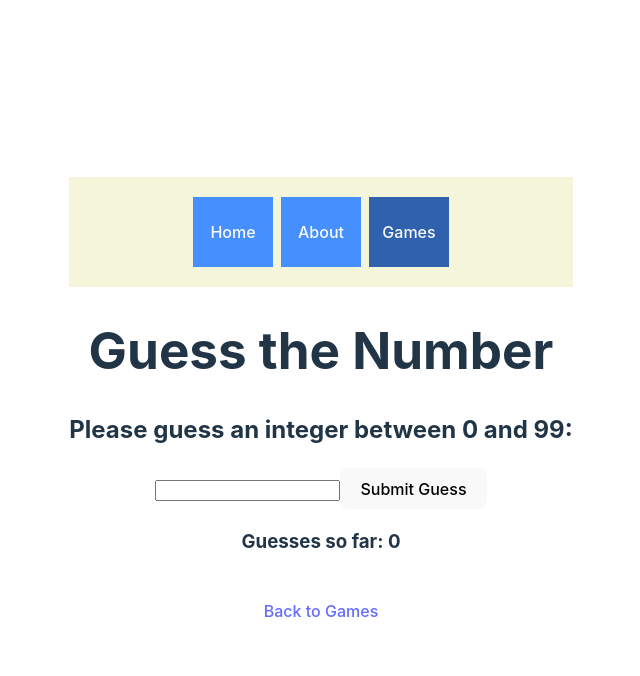
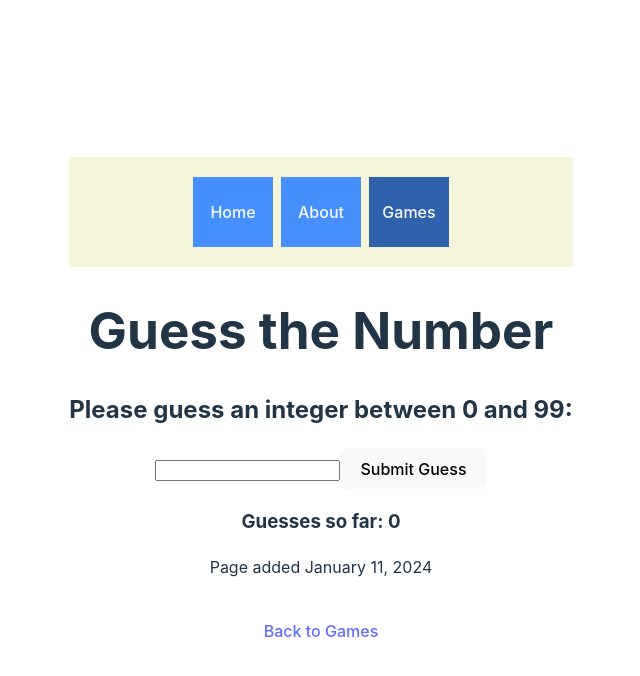
Before and after one commit to rrisner/risnerone, a React (Vite) app: page /games/guess-the-number in a window 1280 px wide. Shown: the top 676 px of the page, without its empty margins (319-959 px from the left). Built offline with nearby package versions, Linux system fonts and the light colour scheme.

Commit message:
Add dates to games and reduce difficulty of mine cleanup

```diff
--- a/src/components/Games/GuessTheNumberGame.jsx
+++ b/src/components/Games/GuessTheNumberGame.jsx
@@ -81,6 +81,7 @@ function GuessTheNumberGame() {
             <h2>No value was entered.</h2>
           </div>
         ))}
+      <p>Page added January 11, 2024</p>
     </>
   );
 }
--- a/src/components/Games/MineCleanupGame.jsx
+++ b/src/components/Games/MineCleanupGame.jsx
@@ -260,7 +260,7 @@ function MineCleanupGame() {
 
   const initializeGameBoardState = () => {
     let newGameState = structuredClone(initialGameState);
-    newGameState.gameBoard = generateNewGameBoard(0.22);
+    newGameState.gameBoard = generateNewGameBoard(0.09);
     newGameState.mineCount = getMineCountFor(newGameState.gameBoard);
     //console.log(newGameState.gameBoard);
 
@@ -374,6 +374,7 @@ function MineCleanupGame() {
       {gameBoardState.globalGameState != "playing" && (
         <button onClick={() => resetGame()}>Play Again</button>
       )}
+      <p>Page added January 12, 2024</p>
     </>
   );
 }
```
